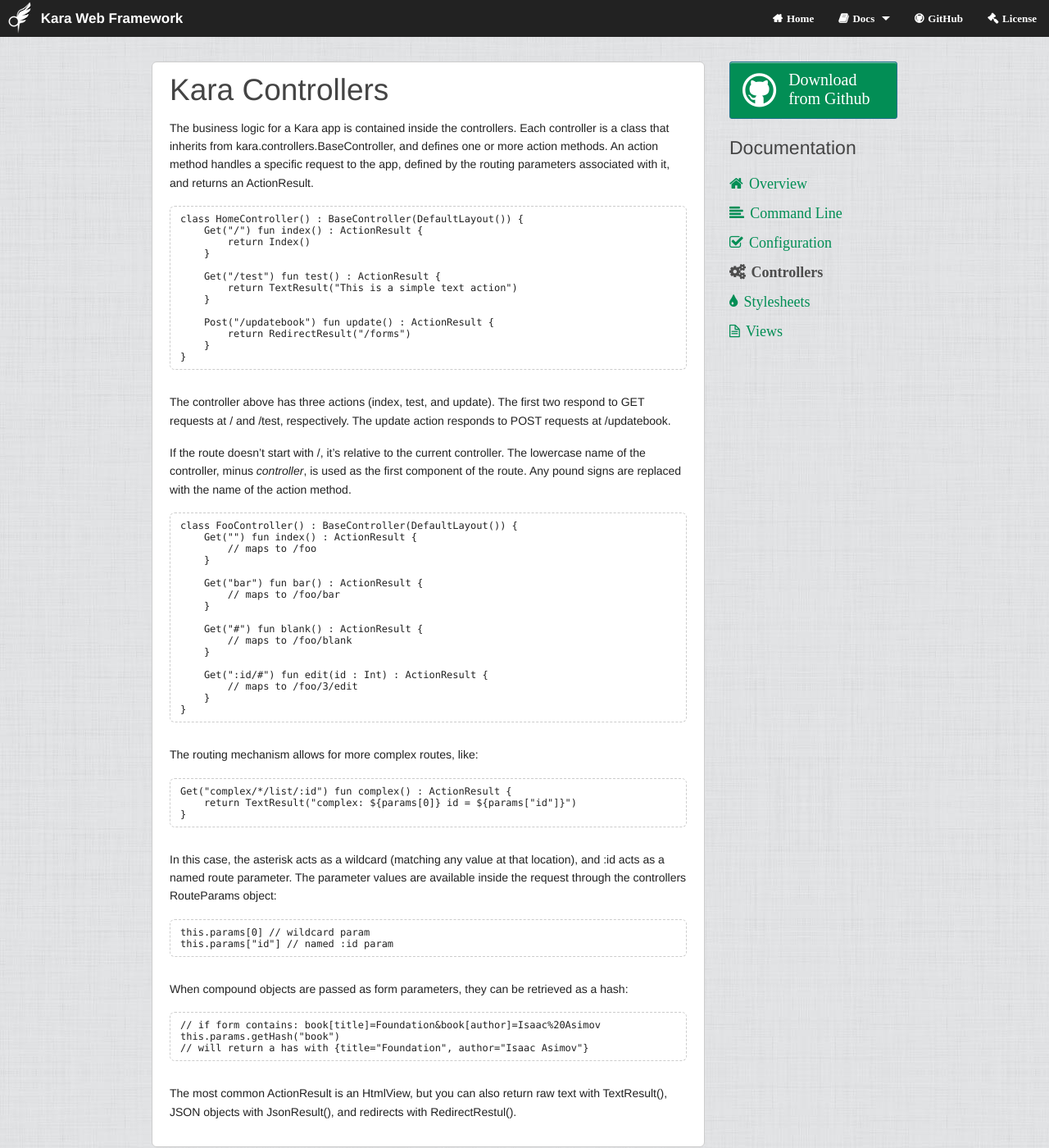
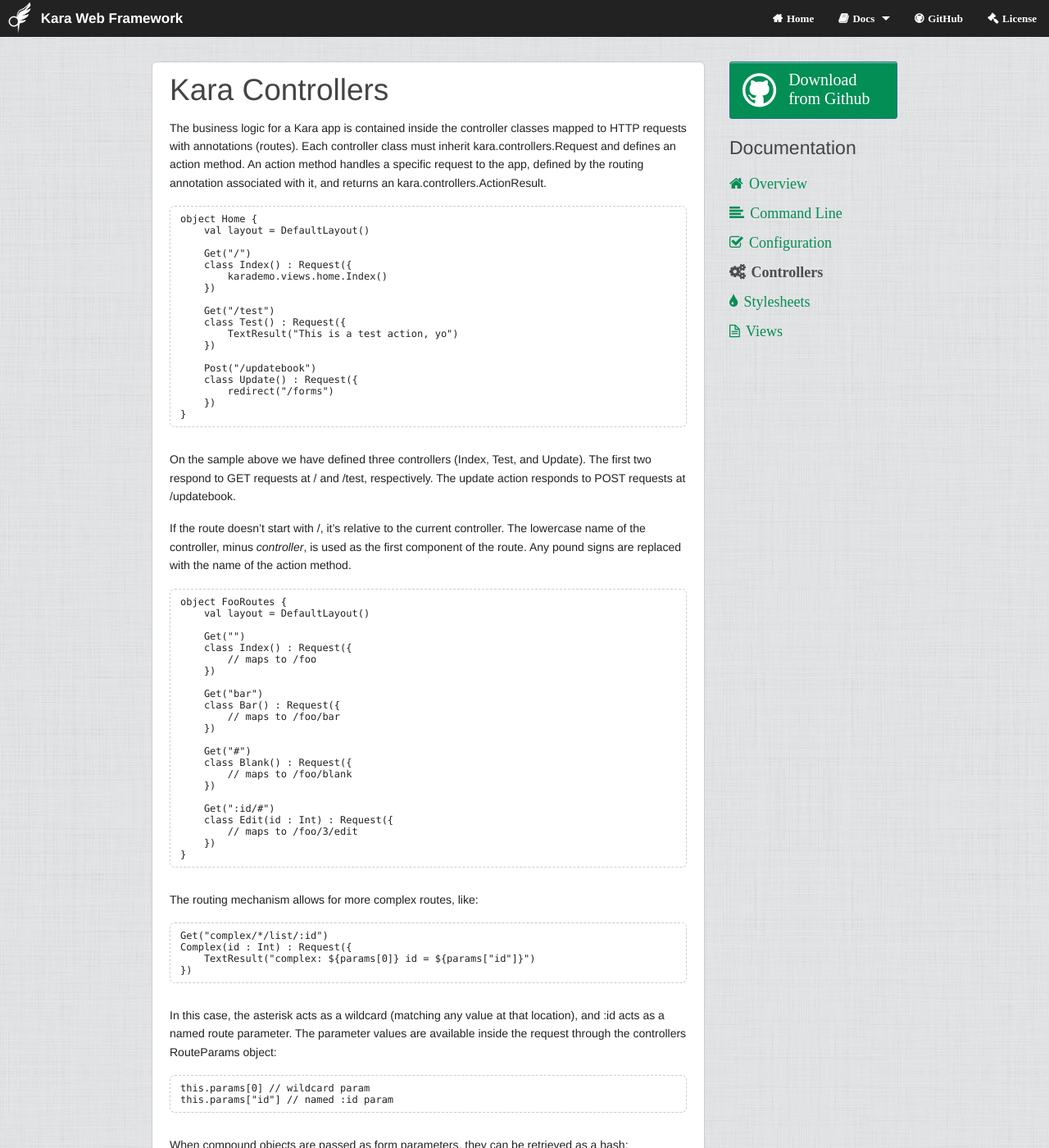
Before and after one commit to TinyMission/kara, a Jekyll site: the page built from docs/controllers.md, in a window 1280 px wide and 1400 px high. Shown: the whole window at 82% size. Built offline with Jekyll 4.4.1, drawn with Linux system fonts in a browser that asks for light colours; some of the changed text lies outside the part shown.

Commit message:
Fix for controllers/routes description after refactoring

```diff
--- a/docs/controllers.md
+++ b/docs/controllers.md
@@ -9,54 +9,66 @@ icon: cogs
 
 ## Kara Controllers
 
-The business logic for a Kara app is contained inside the controllers.
-Each controller is a class that inherits from kara.controllers.BaseController, and defines one or more action methods.
-An action method handles a specific request to the app, defined by the routing parameters associated with it, and returns an ActionResult.
+The business logic for a Kara app is contained inside the controller classes mapped to HTTP requests with annotations (routes).
+Each controller class must inherit kara.controllers.Request and defines an action method.
+An action method handles a specific request to the app, defined by the routing annotation associated with it, and returns an kara.controllers.ActionResult.
 
-    class HomeController() : BaseController(DefaultLayout()) {
-        Get("/") fun index() : ActionResult {
-            return Index()
-        }
+    object Home {
+        val layout = DefaultLayout()
 
-        Get("/test") fun test() : ActionResult {
-            return TextResult("This is a simple text action")
-        }
+        Get("/")
+        class Index() : Request({
+            karademo.views.home.Index()
+        })
 
-        Post("/updatebook") fun update() : ActionResult {
-            return RedirectResult("/forms")
-        }
+        Get("/test")
+        class Test() : Request({
+            TextResult("This is a test action, yo")
+        })
+
+        Post("/updatebook")
+        class Update() : Request({
+            redirect("/forms")
+        })
     }
 
-The controller above has three actions (index, test, and update). The first two respond to GET requests at / and /test, respectively.
+On the sample above we have defined three controllers (Index, Test, and Update). The first two respond to GET requests at / and /test, respectively.
 The update action responds to POST requests at /updatebook.
 
 If the route doesn't start with /, it's relative to the current controller.
 The lowercase name of the controller, minus *controller*, is used as the first component of the route.
 Any pound signs are replaced with the name of the action method.
 
-    class FooController() : BaseController(DefaultLayout()) {
-        Get("") fun index() : ActionResult {
+    object FooRoutes {
+        val layout = DefaultLayout()
+
+        Get("")
+        class Index() : Request({
             // maps to /foo
-        }
+        })
 
-        Get("bar") fun bar() : ActionResult {
+        Get("bar")
+        class Bar() : Request({
             // maps to /foo/bar
-        }
+        })
 
-        Get("#") fun blank() : ActionResult {
+        Get("#")
+        class Blank() : Request({
             // maps to /foo/blank
-        }
+        })
 
-        Get(":id/#") fun edit(id : Int) : ActionResult {
+        Get(":id/#")
+        class Edit(id : Int) : Request({
             // maps to /foo/3/edit
-        }
+        })
     }
 
 The routing mechanism allows for more complex routes, like:
 
-    Get("complex/*/list/:id") fun complex() : ActionResult {
-        return TextResult("complex: ${params[0]} id = ${params["id"]}")
-    }
+    Get("complex/*/list/:id")
+    Complex(id : Int) : Request({
+        TextResult("complex: ${params[0]} id = ${params["id"]}")
+    })
 
 In this case, the asterisk acts as a wildcard (matching any value at that location), and :id acts as a named route parameter.
 The parameter values are available inside the request through the controllers RouteParams object:
@@ -70,4 +82,4 @@ When compound objects are passed as form parameters, they can be retrieved as a
     this.params.getHash("book")
     // will return a has with {title="Foundation", author="Isaac Asimov"}
 
-The most common ActionResult is an HtmlView, but you can also return raw text with TextResult(), JSON objects with JsonResult(), and redirects with RedirectRestul().
+The most common ActionResult is an HtmlView, but you can also return raw text with TextResult(), JSON objects with JsonResult(), and redirects with RedirectRestful().
```
Also changed, not shown: docs/commandline.md (+9 -8 lines), docs/overview.md (+14 -6 lines), index.html (+4 -3 lines).
